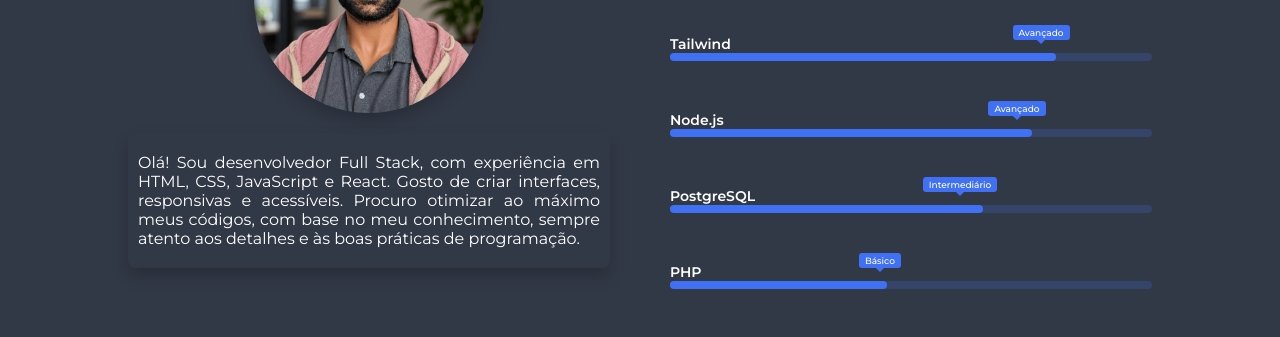
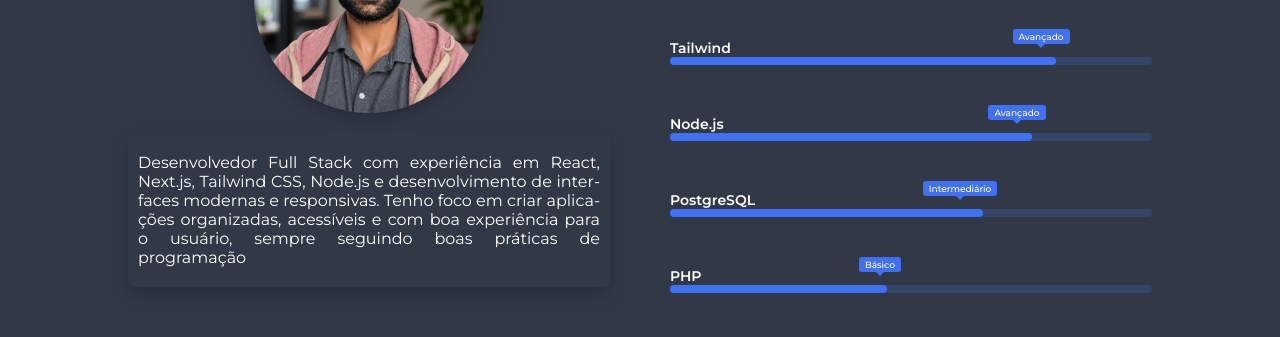
Before and after one commit to BrenodePaiva/portifolio-interface, a React (Vite) app: page / in a window 1280 px wide. Shown: the part 1060-1397 px from the top of the page. Built offline with nearby package versions, Linux system fonts and the light colour scheme; no server answers.

Commit message:
feat: change about me section

```diff
--- a/src/containers/Home/index.jsx
+++ b/src/containers/Home/index.jsx
@@ -249,11 +249,10 @@ export function Home() {
               <img src={Eu} />
 
               <p>
-                Olá! Sou desenvolvedor Full Stack, com experiência em HTML, CSS,
-                JavaScript e React. Gosto de criar interfaces, responsivas e
-                acessíveis. Procuro otimizar ao máximo meus códigos, com base no
-                meu conhecimento, sempre atento aos detalhes e às boas práticas
-                de programação.
+                Desenvolvedor Full Stack com experiência em React, Next.js,
+                Tailwind CSS, Node.js e desenvolvimento de interfaces modernas e responsivas.
+                Tenho foco em criar aplicações organizadas, acessíveis e com boa experiência
+                para o usuário, sempre seguindo boas práticas de programação
               </p>
             </BoxAbout>
           </motion.div>
```
